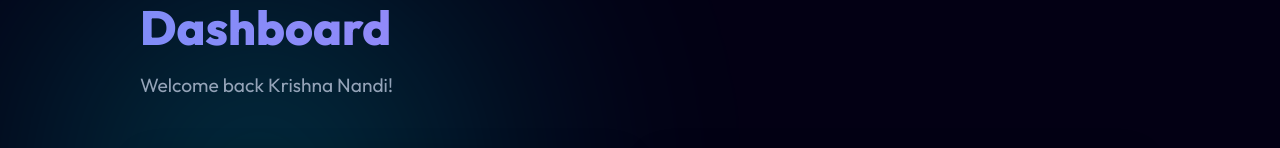
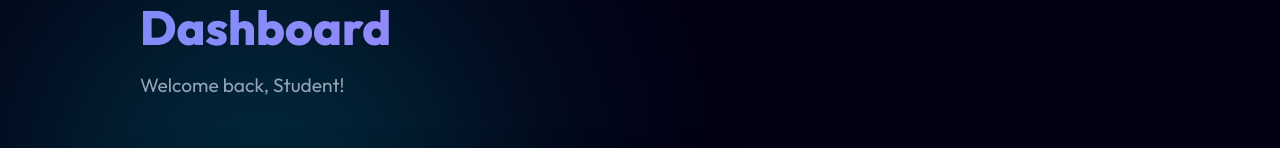
Before and after one commit to Krishnanand-10/smart-learn, a Next.js app: page /dashboard in a window 1280 px wide. Shown: the part 128-276 px from the top of the page. Built offline with nearby package versions, Linux system fonts and the light colour scheme; no server answers.

Commit message:
changes in dashboard where dynamically display user first name on dashboard greeting

```diff
--- a/src/app/dashboard/page.jsx
+++ b/src/app/dashboard/page.jsx
@@ -2,10 +2,11 @@
 
 import Link from 'next/link';
 import { Zap, ClipboardList, CreditCard, MessageCircle, FileText, ArrowRight } from 'lucide-react';
-import { useState } from 'react';
+import { useSession } from 'next-auth/react';
 
 export default function Dashboard() {
-  const [userName, setUserName] = useState("Krishna Nandi");
+  const { data: session } = useSession();
+  const userName = session?.user?.name ? session.user.name.split(' ')[0] : 'Student';
 
   // Quick action cards
   const quickActions = [
@@ -32,7 +33,7 @@ export default function Dashboard() {
             Dashboard
           </h1>
           <p style={{ fontSize: '1.2rem', color: 'var(--text-subtle)' }}>
-            Welcome back {userName}!
+            Welcome back, {userName}!
           </p>
         </div>
 
```
